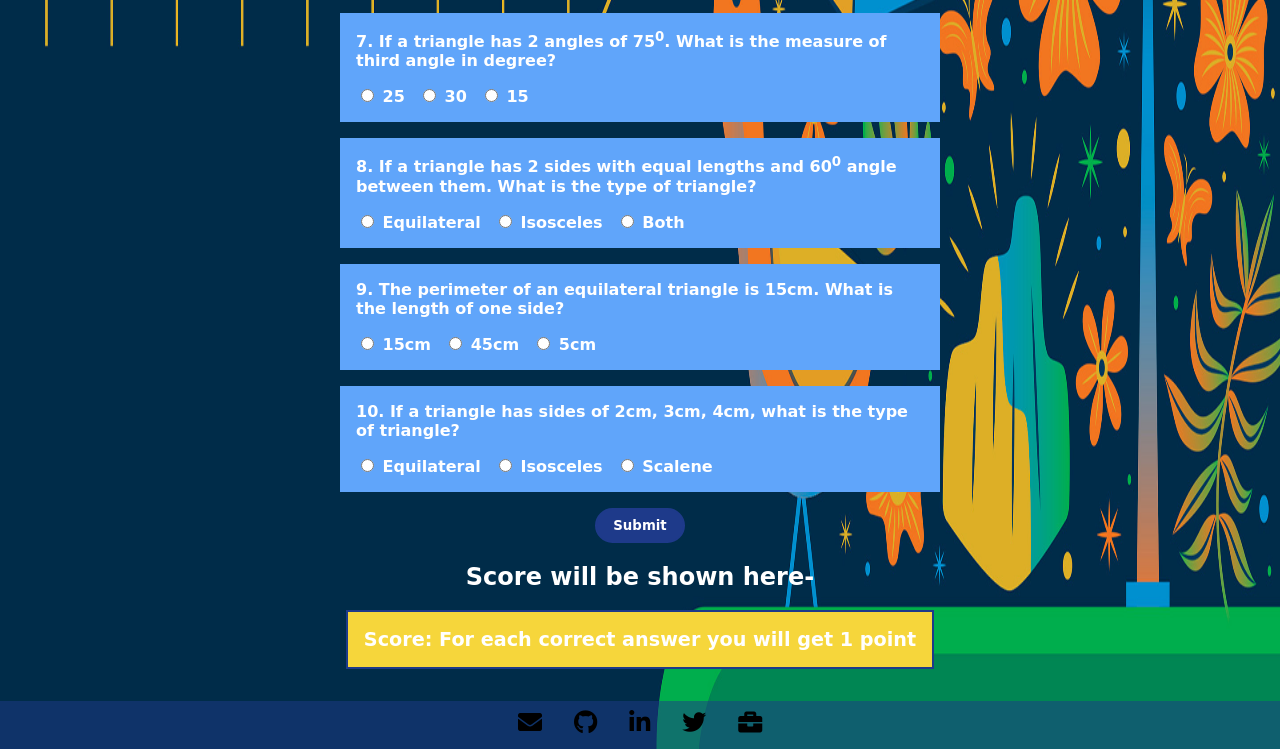
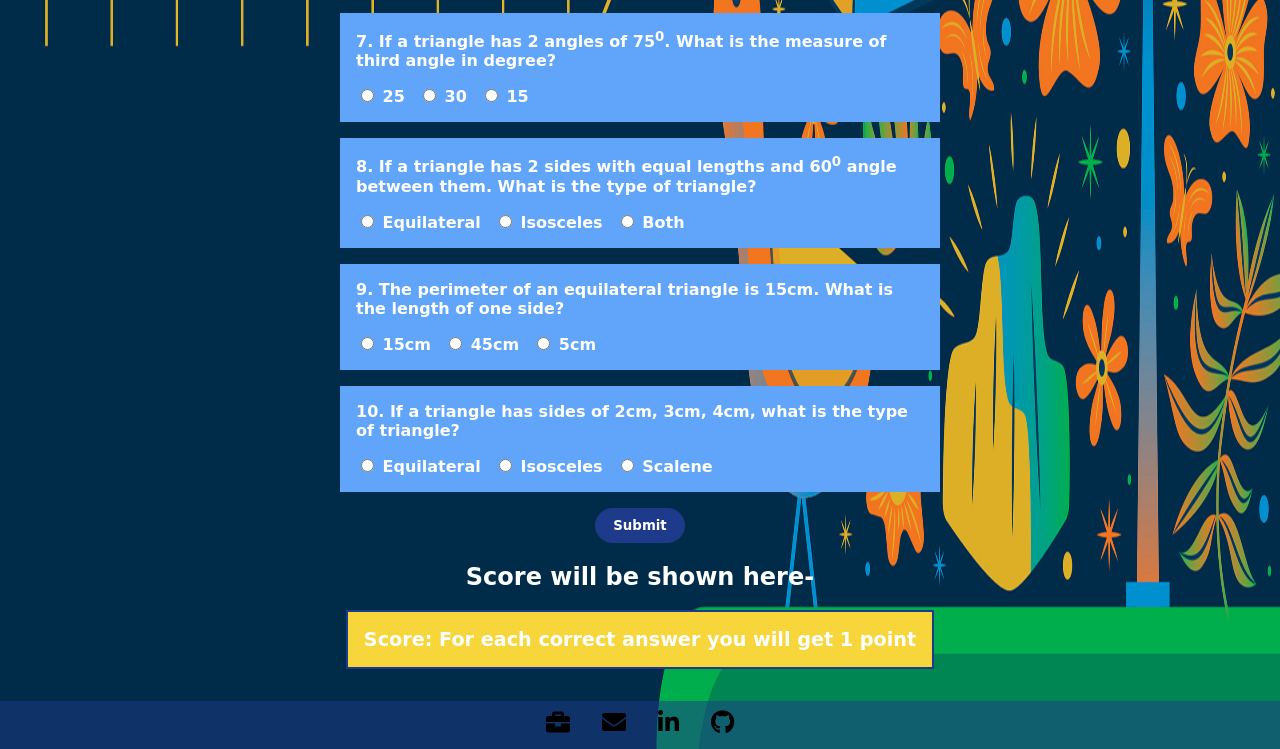
Before and after one commit to Rishi05051997/mark-13-Triangle-fun, a plain HTML site: page triangle-test.html in a window 1280 px wide. Shown: the part 858-1607 px from the top of the page. Drawn offline with Linux system fonts and the light colour scheme.

Commit message:
all changes

```diff
--- a/triangle-test.html
+++ b/triangle-test.html
@@ -144,29 +144,26 @@
 
     <footer id="footer">
         <ul class="footer-list">
-            <li class="list-item"><a target="_blank" href="mailto:manali.bagale@gmail.com" class="footer-links">
+            <li class="list-item"><a target="_blank" href="https://vrushabhdhatak10-portfolio.netlify.app/">
+                <i class="fas fa-briefcase"></i>
+                </a>
+            </li>
+            <li class="list-item"><a target="_blank" href="mailto:vrushabhdhatrak10@gmail.com" class="footer-links">
                 <i class="fa fa-envelope" aria-hidden="true"></i></a>
             </li>
-            <li class="list-item"><a target="_blank" href="https://github.com/AnkitaBagale">
+
+            <li class="list-item"><a target="_blank" href="https://www.linkedin.com/in/vrushabh-dhatrak-328ab0148/">
+                <i class="fab fa-linkedin-in"></i>
+                </a>
+            </li>
+            <li class="list-item"><a target="_blank" href="https://github.com/Rishi05051997">
                 <i class="fab fa-github" aria-hidden="true"></i>
                 </a>
             </li>
-            <li class="list-item"><a target="_blank" href="https://www.linkedin.com/in/ankita-bagale1108">
-                <i class="fab fa-linkedin-in"></i>
-                </a>
-            </li>
-            <li class="list-item"><a target="_blank" href="https://twitter.com/AnkitaB1108">
-                <i class="fab fa-twitter"></i>
-                </a>
-            </li>
-            <li class="list-item"><a target="_blank" href="https://ankitabagale-portfolio.netlify.app/">
-                <i class="fas fa-briefcase"></i>
-                </a>
-            </li>
+
 
         </ul>
     </footer>
-
     <script src="quiz.js"></script>
 </body>
 </html>
```
Also changed, not shown: triangle-angle.html (+12 -14 lines), triangleHypotaneous.html (+12 -14 lines), tringleHypotaneous.html (+12 -14 lines).
